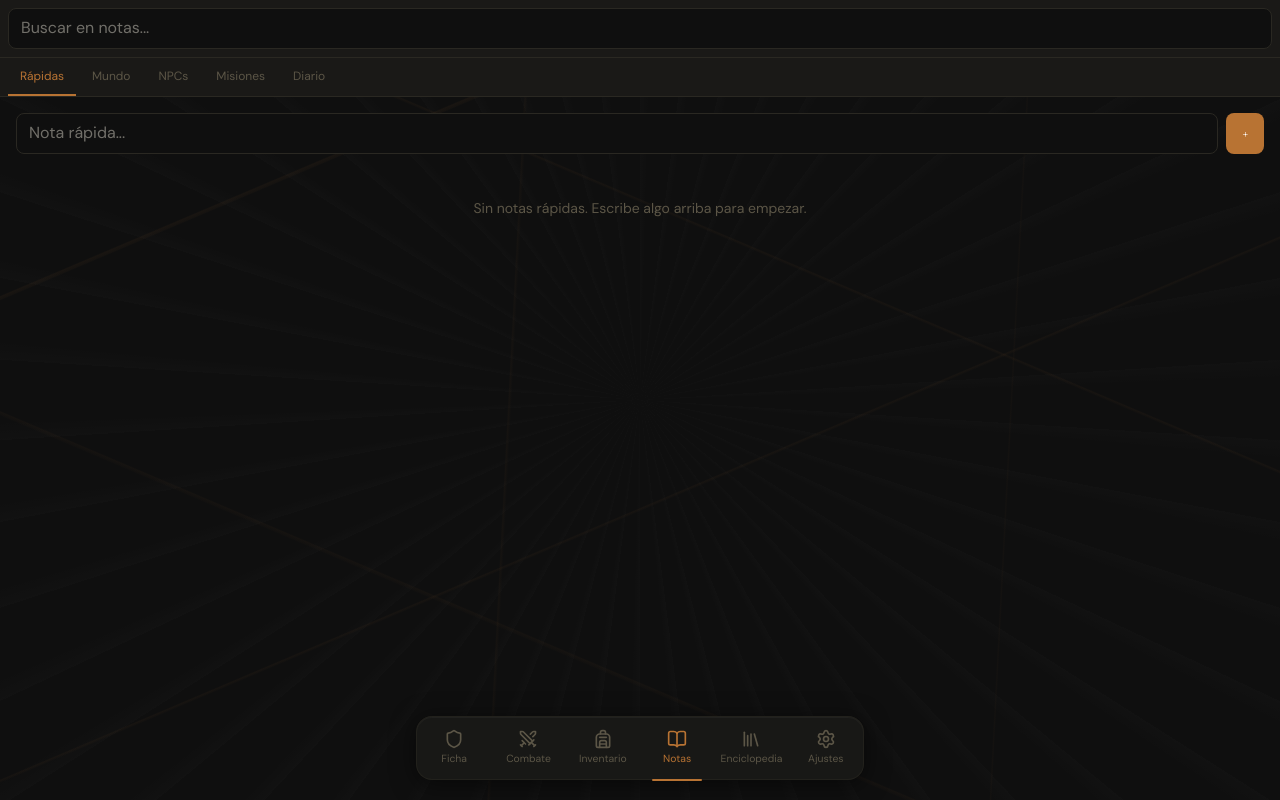
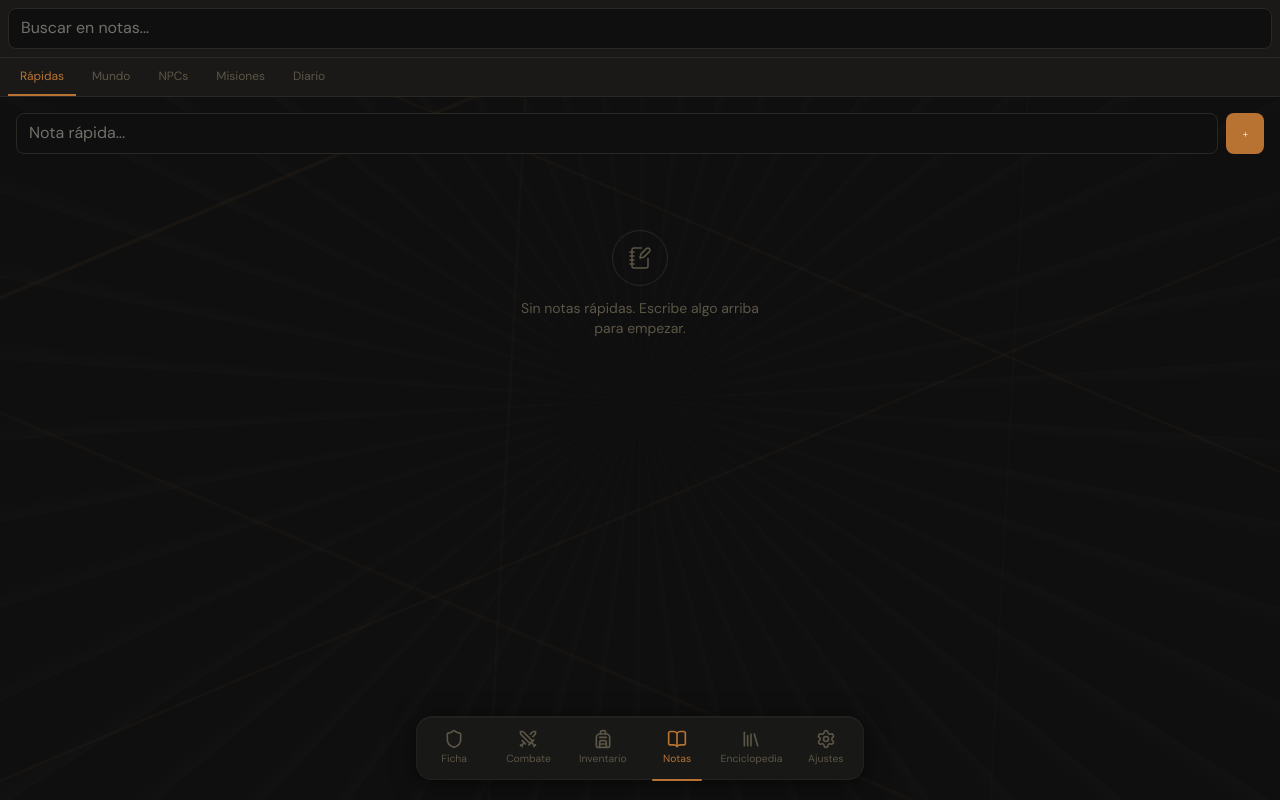
Before and after one commit to Gremiger/mavok, a Next.js app: page / in a window 1280 px wide. Both pictures are taken after a click on the button "Notas". Built offline with nearby package versions, Linux system fonts and the light colour scheme.

Commit message:
feat: add EmptyState component, use it across the Notas tab family

```diff
--- a/public/sw.js
+++ b/public/sw.js
@@ -1,4 +1,4 @@
-const STATIC_CACHE = "mavok-a48df2e";
+const STATIC_CACHE = "mavok-2bd97b1";
 
 self.addEventListener("install", (event) => {
   event.waitUntil(
--- a/src/components/notes/JournalList.tsx
+++ b/src/components/notes/JournalList.tsx
@@ -3,7 +3,8 @@
 import { useState } from "react";
 import { useCharacterContext, useThemeContext } from "@/lib/context";
 import { Modal } from "@/components/ui/Modal";
-import { Plus } from "lucide-react";
+import { EmptyState } from "@/components/ui/EmptyState";
+import { Plus, BookOpen } from "lucide-react";
 import type { JournalEntry } from "@/lib/types";
 
 export function JournalList({
@@ -139,9 +140,10 @@ export function JournalList({
         ))}
 
       {journal.length === 0 && (
-        <p className="text-muted text-sm text-center py-8">
-          Sin entradas de diario. Toca + después de cada sesión.
-        </p>
+        <EmptyState
+          icon={BookOpen}
+          message="Sin entradas de diario. Toca + después de cada sesión."
+        />
       )}
 
       <button
--- a/src/components/notes/NoteList.tsx
+++ b/src/components/notes/NoteList.tsx
@@ -3,7 +3,8 @@
 import { useState, useEffect } from "react";
 import { useCharacterContext, useThemeContext } from "@/lib/context";
 import { Modal } from "@/components/ui/Modal";
-import { Plus } from "lucide-react";
+import { EmptyState } from "@/components/ui/EmptyState";
+import { Plus, Map, Users } from "lucide-react";
 import type { NoteEntry } from "@/lib/types";
 
 export function NoteList({
@@ -173,9 +174,10 @@ export function NoteList({
       ))}
 
       {notes.length === 0 && (
-        <p className="text-muted text-sm text-center py-8">
-          Sin notas de {title.toLowerCase()}. Toca + para agregar.
-        </p>
+        <EmptyState
+          icon={section === "world" ? Map : Users}
+          message={`Sin notas de ${title.toLowerCase()}. Toca + para agregar.`}
+        />
       )}
 
       {/* Add FAB */}
--- a/src/components/notes/QuestList.tsx
+++ b/src/components/notes/QuestList.tsx
@@ -4,7 +4,8 @@ import { useState, useEffect } from "react";
 import { useCharacterContext, useThemeContext } from "@/lib/context";
 import { Modal } from "@/components/ui/Modal";
 import { Tag } from "@/components/ui/Tag";
-import { Plus } from "lucide-react";
+import { EmptyState } from "@/components/ui/EmptyState";
+import { Plus, ScrollText } from "lucide-react";
 import type { QuestEntry } from "@/lib/types";
 
 const STATUS_CONFIG = {
@@ -198,9 +199,10 @@ export function QuestList({
       ))}
 
       {quests.length === 0 && (
-        <p className="text-muted text-sm text-center py-8">
-          Sin misiones{filter !== "all" ? ` ${STATUS_CONFIG[filter].label.toLowerCase()}s` : ""}. Toca + para agregar.
-        </p>
+        <EmptyState
+          icon={ScrollText}
+          message={`Sin misiones${filter !== "all" ? ` ${STATUS_CONFIG[filter].label.toLowerCase()}s` : ""}. Toca + para agregar.`}
+        />
       )}
 
       <button
--- a/src/components/notes/QuickNotes.tsx
+++ b/src/components/notes/QuickNotes.tsx
@@ -1,7 +1,9 @@
 "use client";
 
 import { useState, useEffect, useRef } from "react";
+import { NotebookPen } from "lucide-react";
 import { useCharacterContext } from "@/lib/context";
+import { EmptyState } from "@/components/ui/EmptyState";
 
 export function QuickNotes() {
   const {
@@ -193,9 +195,10 @@ export function QuickNotes() {
         ))}
 
         {character.notes.quick.length === 0 && (
-          <p className="text-muted text-sm text-center py-8">
-            Sin notas rápidas. Escribe algo arriba para empezar.
-          </p>
+          <EmptyState
+            icon={NotebookPen}
+            message="Sin notas rápidas. Escribe algo arriba para empezar."
+          />
         )}
       </div>
     </div>
--- a/src/components/tabs/NotesTab.tsx
+++ b/src/components/tabs/NotesTab.tsx
@@ -2,12 +2,14 @@
 
 import { useState } from "react";
 import { motion } from "framer-motion";
+import { SearchX } from "lucide-react";
 import { useSwipeNavigation } from "@/hooks/useSwipeNavigation";
 import { useCharacterContext } from "@/lib/context";
 import { QuickNotes } from "@/components/notes/QuickNotes";
 import { NoteList } from "@/components/notes/NoteList";
 import { QuestList } from "@/components/notes/QuestList";
 import { JournalList } from "@/components/notes/JournalList";
+import { EmptyState } from "@/components/ui/EmptyState";
 import type { Notes } from "@/lib/types";
 
 const SUB_TABS = [
@@ -181,9 +183,10 @@ export function NotesTab() {
               ))}
             </div>
           ) : (
-            <p className="text-muted text-sm text-center py-8">
-              Sin resultados para &quot;{searchQuery}&quot;.
-            </p>
+            <EmptyState
+              icon={SearchX}
+              message={`Sin resultados para "${searchQuery}".`}
+            />
           )
         ) : (
           <>
--- /dev/null
+++ b/src/components/ui/EmptyState.tsx
@@ -0,0 +1,20 @@
+"use client";
+
+import type { LucideIcon } from "lucide-react";
+
+export function EmptyState({
+  icon: Icon,
+  message,
+}: {
+  icon: LucideIcon;
+  message: string;
+}) {
+  return (
+    <div className="flex flex-col items-center justify-center gap-3 py-16 text-center">
+      <div className="w-14 h-14 rounded-full border border-border flex items-center justify-center">
+        <Icon className="w-6 h-6 text-muted" strokeWidth={1.5} />
+      </div>
+      <p className="text-muted text-sm max-w-[240px]">{message}</p>
+    </div>
+  );
+}
```
